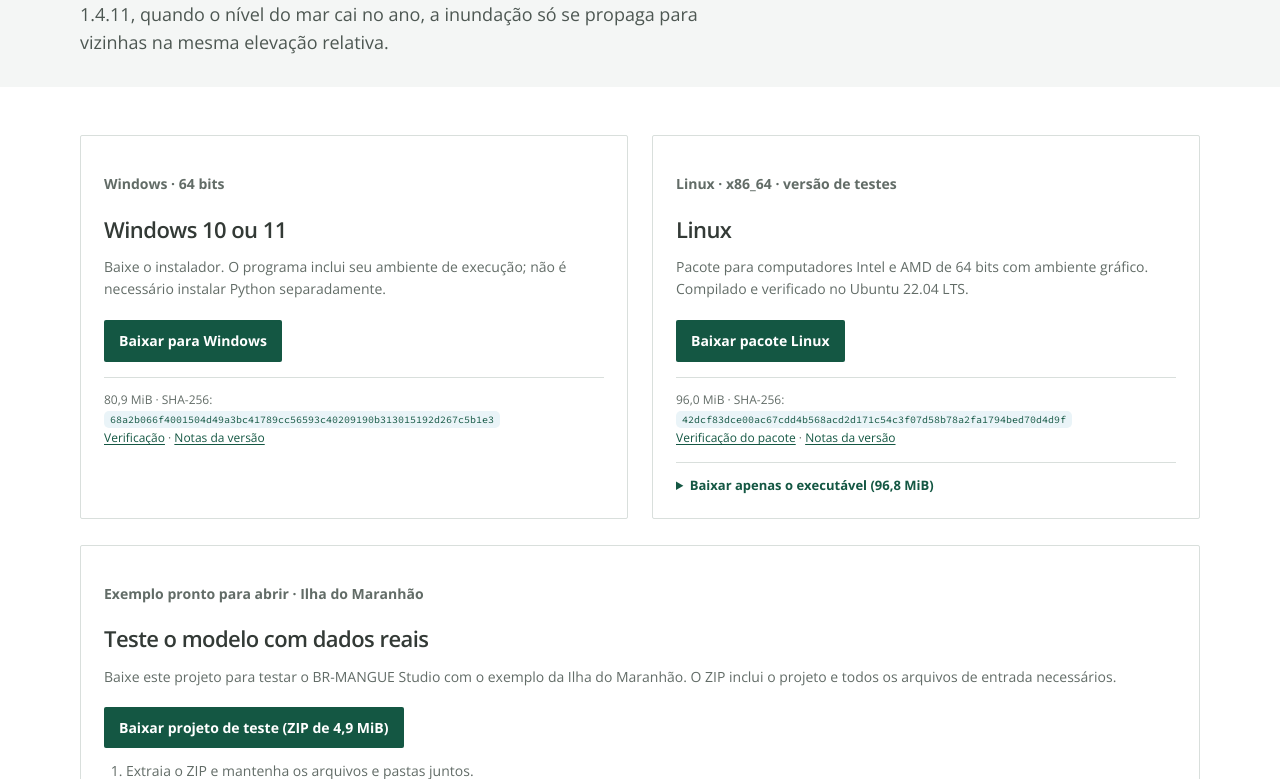
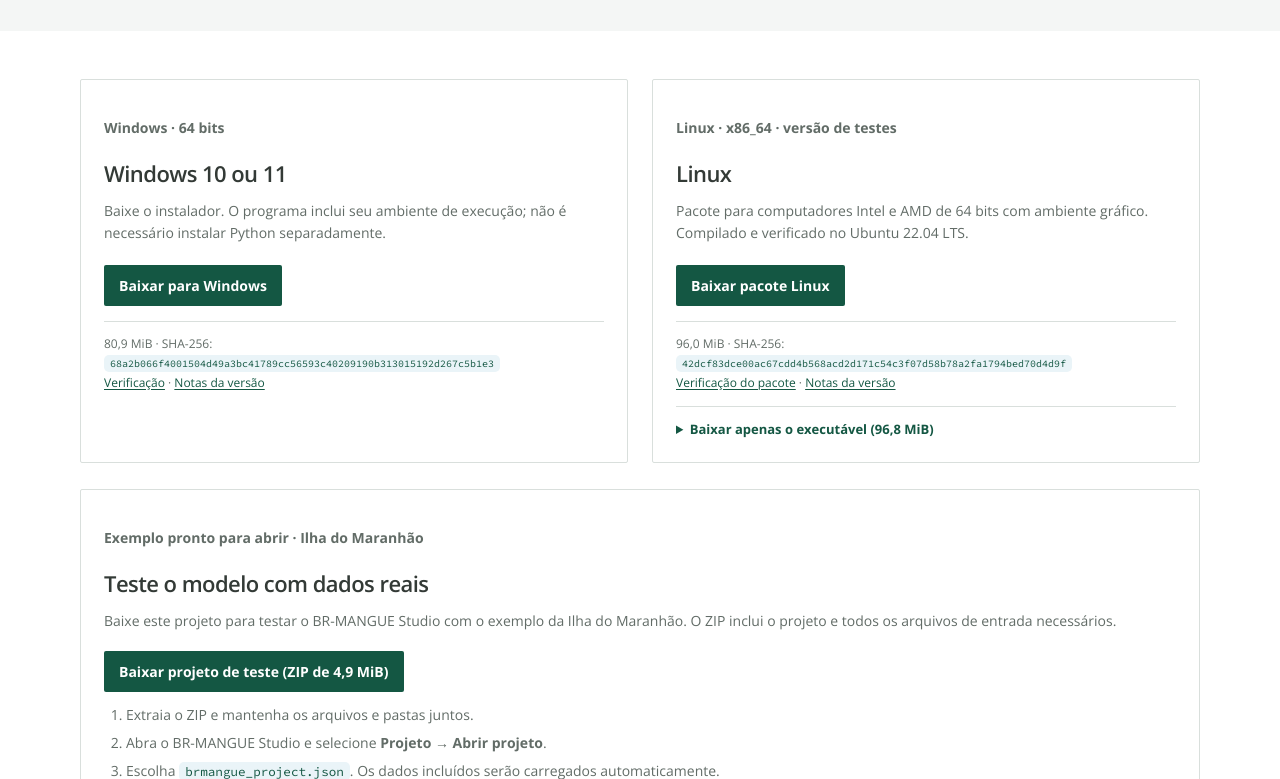
Before and after one commit to oceanpep/br-mangue-studio-site, a plain HTML site: page pt-br/downloads.html in a window 1280 px wide. Shown: the part 232-1011 px from the top of the page. Drawn offline with nearby package versions, Linux system fonts and the light colour scheme.

Commit message:
Remove version rule note from Portuguese downloads

```diff
--- a/pt-br/downloads.html
+++ b/pt-br/downloads.html
@@ -18,7 +18,7 @@
 <div class="language-switch" aria-label="Escolher idioma"><a href="../downloads.html" lang="en">EN</a><a href="downloads.html" aria-current="page" lang="pt-BR">PT-BR</a></div>
 </div></header>
 <main id="main">
-<section class="download-heading"><div class="container"><p class="eyebrow">BR-MANGUE Studio · Versão 1.4.11</p><h1>Baixar</h1><p class="page-lead">Software livre para computador, disponível para Windows e Linux. Na versão 1.4.11, quando o nível do mar cai no ano, a inundação só se propaga para vizinhas na mesma elevação relativa.</p></div></section>
+<section class="download-heading"><div class="container"><p class="eyebrow">BR-MANGUE Studio · Versão 1.4.11</p><h1>Baixar</h1><p class="page-lead">Software livre para computador, disponível para Windows e Linux.</p></div></section>
 <section class="section download-section"><div class="container">
 <div class="download-grid product-downloads">
 <article class="download-card" id="windows"><p class="release-tag">Windows · 64 bits</p><h2>Windows 10 ou 11</h2><p>Baixe o instalador. O programa inclui seu ambiente de execução; não é necessário instalar Python separadamente.</p><a class="button primary download-button" href="https://github.com/oceanpep/br-mangue-studio/releases/download/v1.4.11/BR-MANGUE_Studio-1.4.11-Windows-x64.exe" download>Baixar para Windows</a><p class="download-meta">80,9 MiB · SHA-256: <code>68a2b066f4001504d49a3bc41789cc56593c40209190b313015192d267c5b1e3</code><br><a href="https://github.com/oceanpep/br-mangue-studio/releases/download/v1.4.11/BR-MANGUE_Studio-1.4.11-Windows-x64.exe.sha256">Verificação</a> · <a href="https://github.com/oceanpep/br-mangue-studio/releases/tag/v1.4.11">Notas da versão</a></p></article>
```
